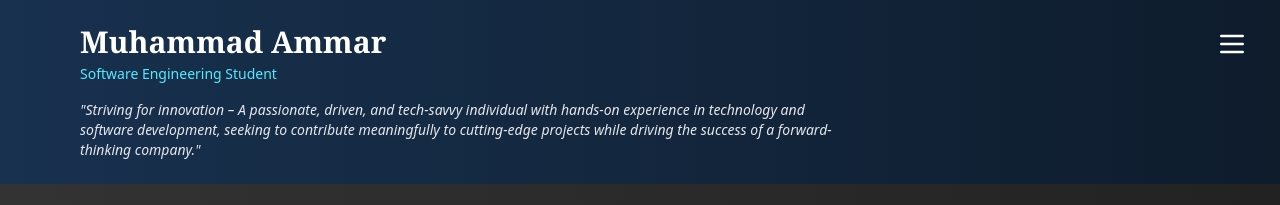
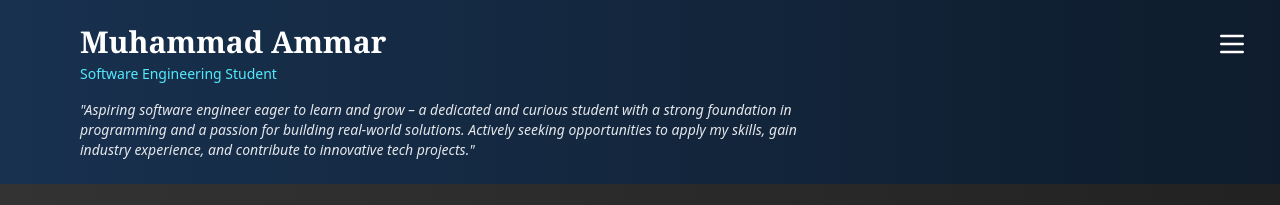
Before and after one commit to Kaz-Jay/CV, a plain HTML site: page index.html in a window 1280 px wide. Shown: the top 205 px of the page. Drawn offline with nearby package versions, Linux system fonts and the light colour scheme.

Commit message:
Update index.html

```diff
--- a/index.html
+++ b/index.html
@@ -20,7 +20,7 @@
       Software Engineering Student
     </p>
     <p class="italic text-sm text-gray-200 mt-3 ml-0 md:ml-4 max-w-3xl">
-      "Striving for innovation – A passionate, driven, and tech-savvy individual with hands-on experience in technology and software development, seeking to contribute meaningfully to cutting-edge projects while driving the success of a forward-thinking company."
+      "Aspiring software engineer eager to learn and grow – a dedicated and curious student with a strong foundation in programming and a passion for building real-world solutions. Actively seeking opportunities to apply my skills, gain industry experience, and contribute to innovative tech projects."
     </p>
   </div>
 
```
